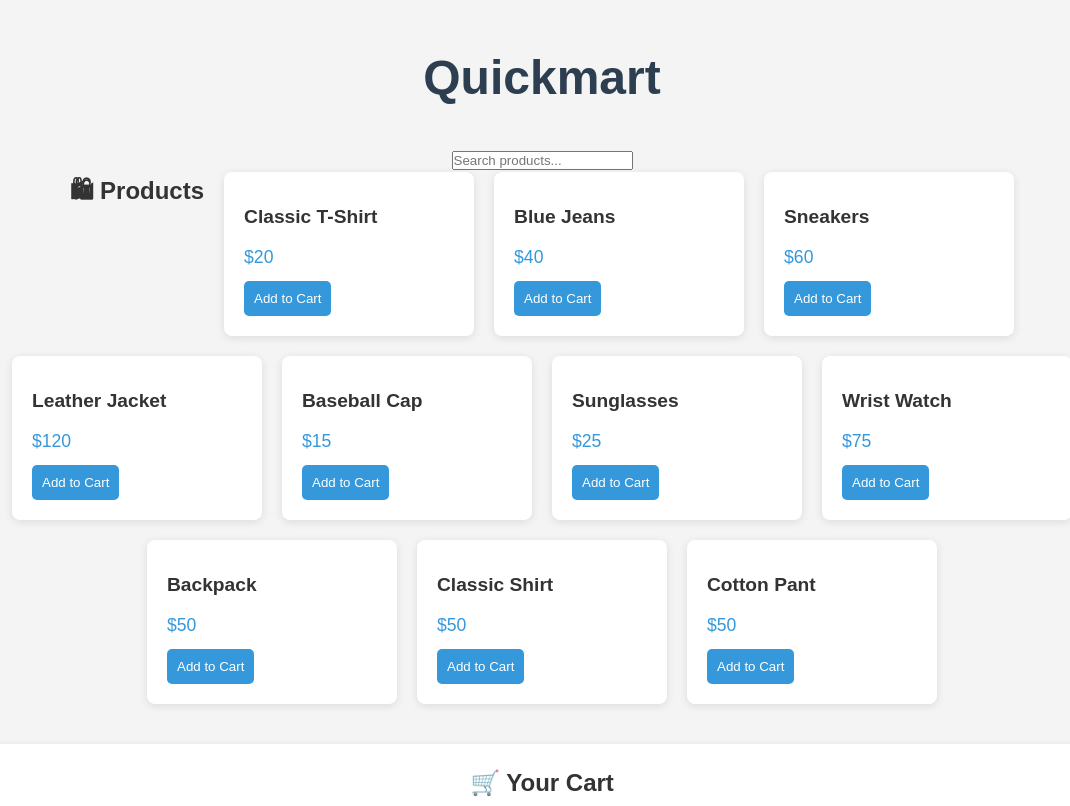
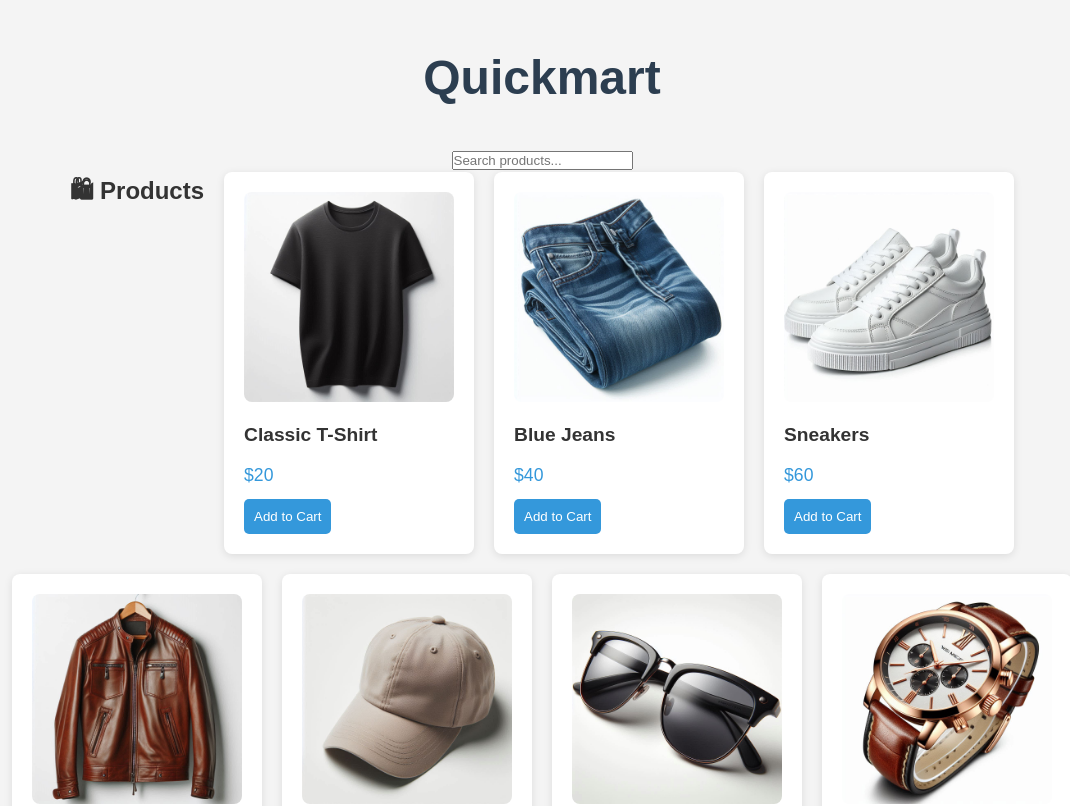
Before and after one commit to gnanajothika/quickmart, a React (Create React App) app: page / in a window 1280 px wide. Shown: the top 806 px of the page, without its empty margins (98-1168 px from the left). Built offline with nearby package versions, Linux system fonts and the light colour scheme.

Commit message:
dynamically used product images from assets

```diff
--- a/src/components/ProductList.js
+++ b/src/components/ProductList.js
@@ -4,19 +4,28 @@ const ProductList = ({ products, addToCart }) => {
   return (
     <div className="product-section">
       <h2>🛍 Products</h2>
-      {products.map((product) => (
-        <div key={product.id} className="product-card">
-          {/* <img
-            src={`https://via.placeholder.com/250x250?text=${product.name}`}
-            alt={product.name}
-          /> */}
-          <h3>{product.name}</h3>
-          <p>${product.price}</p>
-          <button onClick={() => addToCart(product)}>Add to Cart</button>
-        </div>
-      ))}
+      {products.map((product) => {
+        let imagePath = extractImagePath(product.img);
+
+        return (
+          <div key={product.id} className="product-card">
+            {imagePath && <img src={imagePath} alt={product.name} />}
+            <h3>{product.name}</h3>
+            <p>${product.price}</p>
+            <button onClick={() => addToCart(product)}>Add to Cart</button>
+          </div>
+        );
+      })}
     </div>
   );
 };
 
+const extractImagePath = (imageName) => {
+  try {
+    return require(`./../assets/product-images/${imageName}`);
+  } catch {
+    return null;
+  }
+};
+
 export default ProductList;
```
